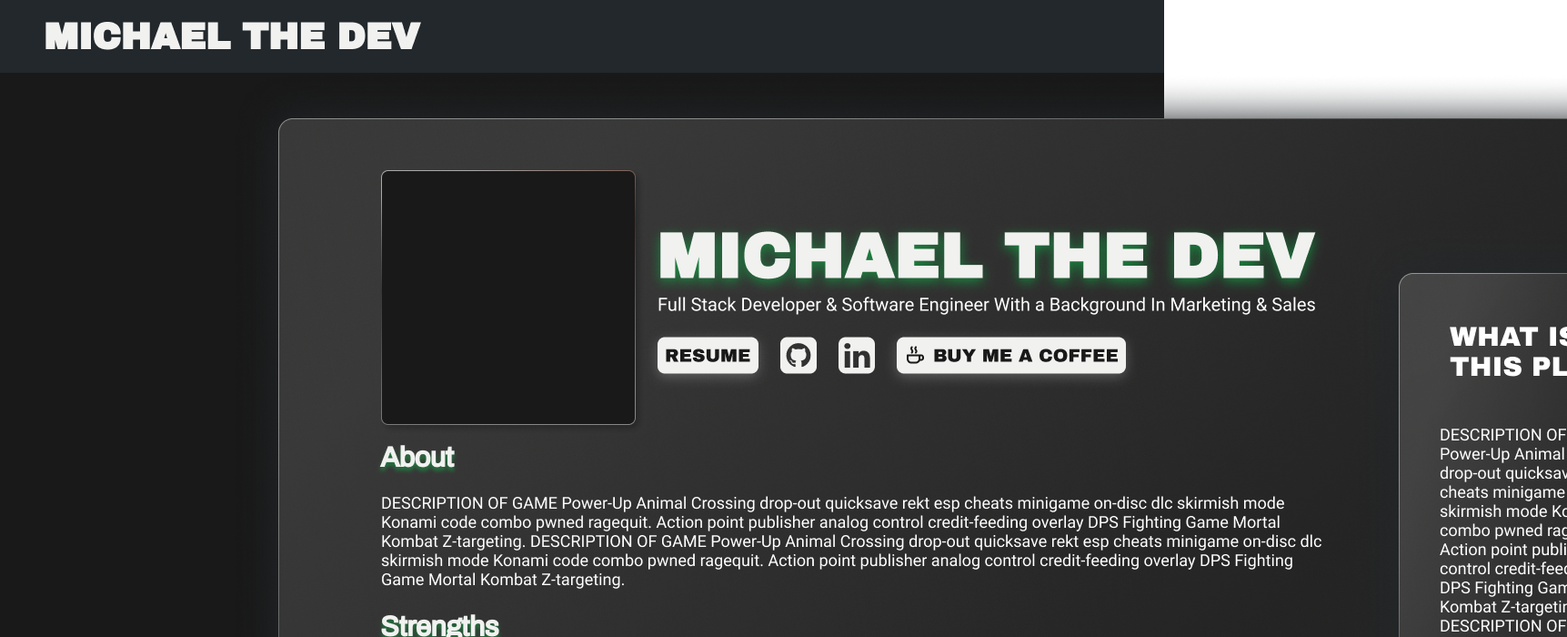
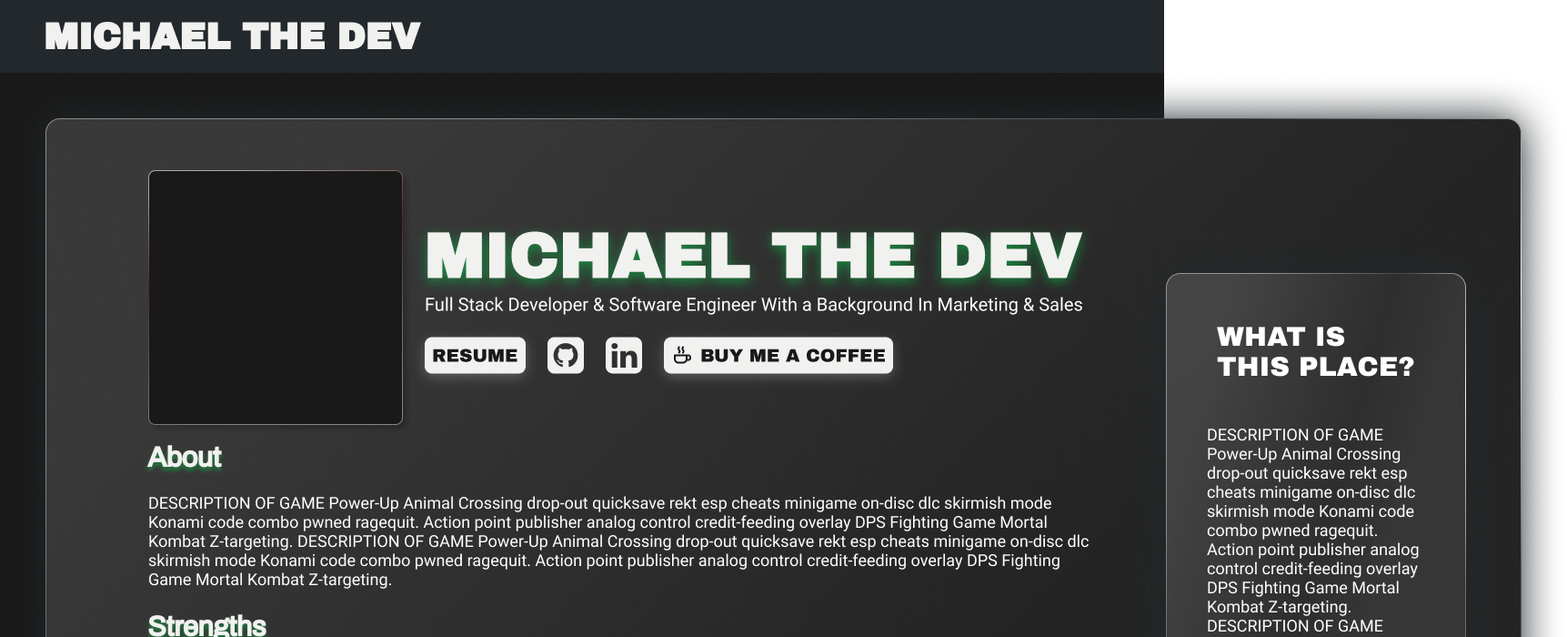
Before and after one commit to michagonzo77/MERN_Portfolio, a React (Create React App) app in the folder client/: page /home in a window 1280 px wide. Shown: the top 700 px of the page at 91% size, 1723 px wide, since content can reach past the window. Built offline with nearby package versions, Linux system fonts and the light colour scheme.

Commit message:
fixed bio example--no position

```diff
--- a/client/src/App.css
+++ b/client/src/App.css
@@ -17,9 +17,7 @@
 }
 
 .bio {
-  position: fixed;
-  z-index: 9999;
-  left: 20%;
+  text-align: center;
 }
 
 .gameLogo {
--- a/client/src/views/MernchingBand.jsx
+++ b/client/src/views/MernchingBand.jsx
@@ -9,7 +9,6 @@ import fullSong from "../static/full_song.mp3"
 // import guitarGuy from "./mernchingcard.png"
 import guitarGuy from "./mernchingcardsmall.png"
 import lightOff from "./mernchinglightoff.png"
-import bio from "./bio.png"
 
 const fullCancion = new Audio(fullSong)
 export const MernchingBand = (props) => {
```
